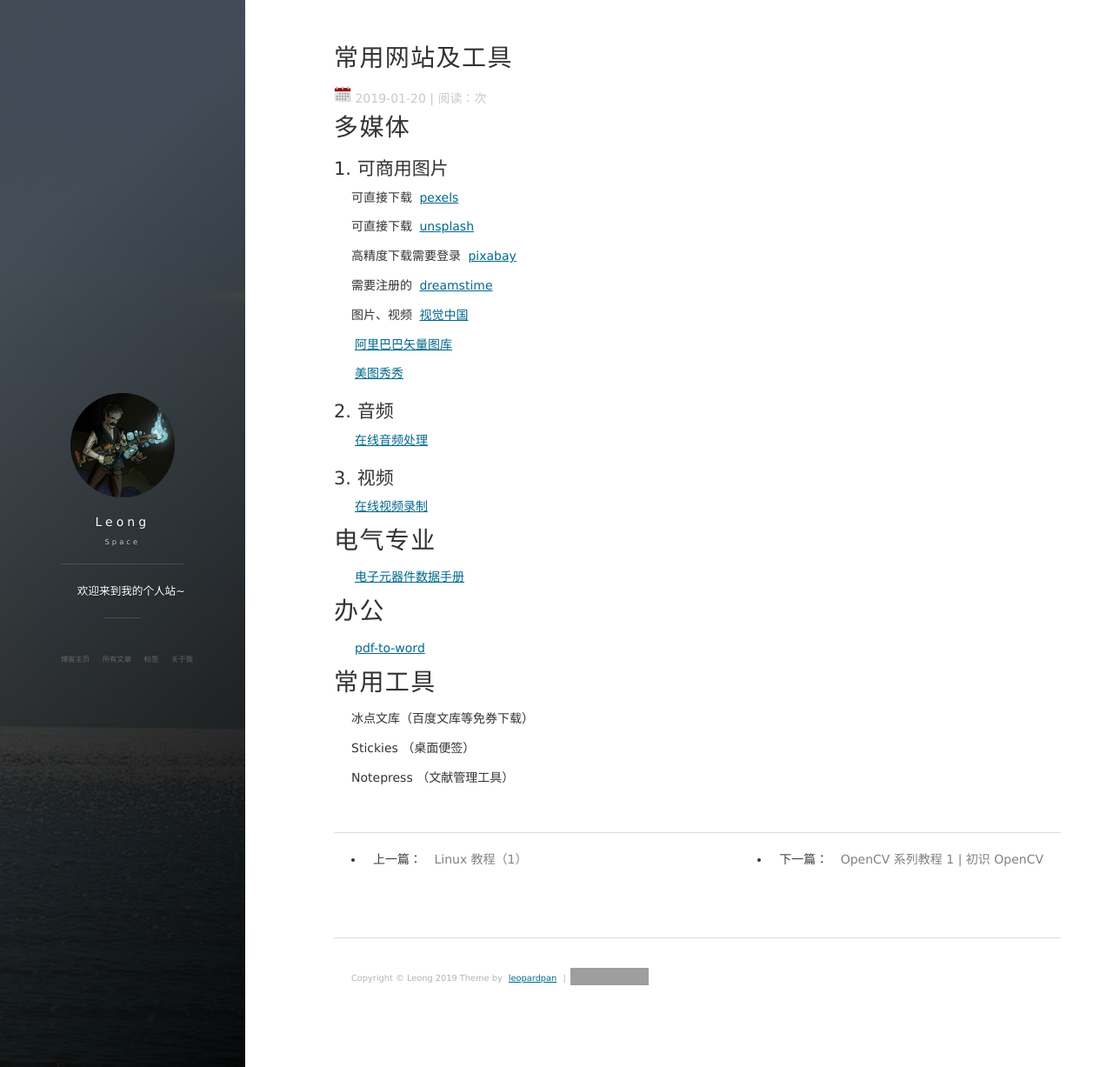
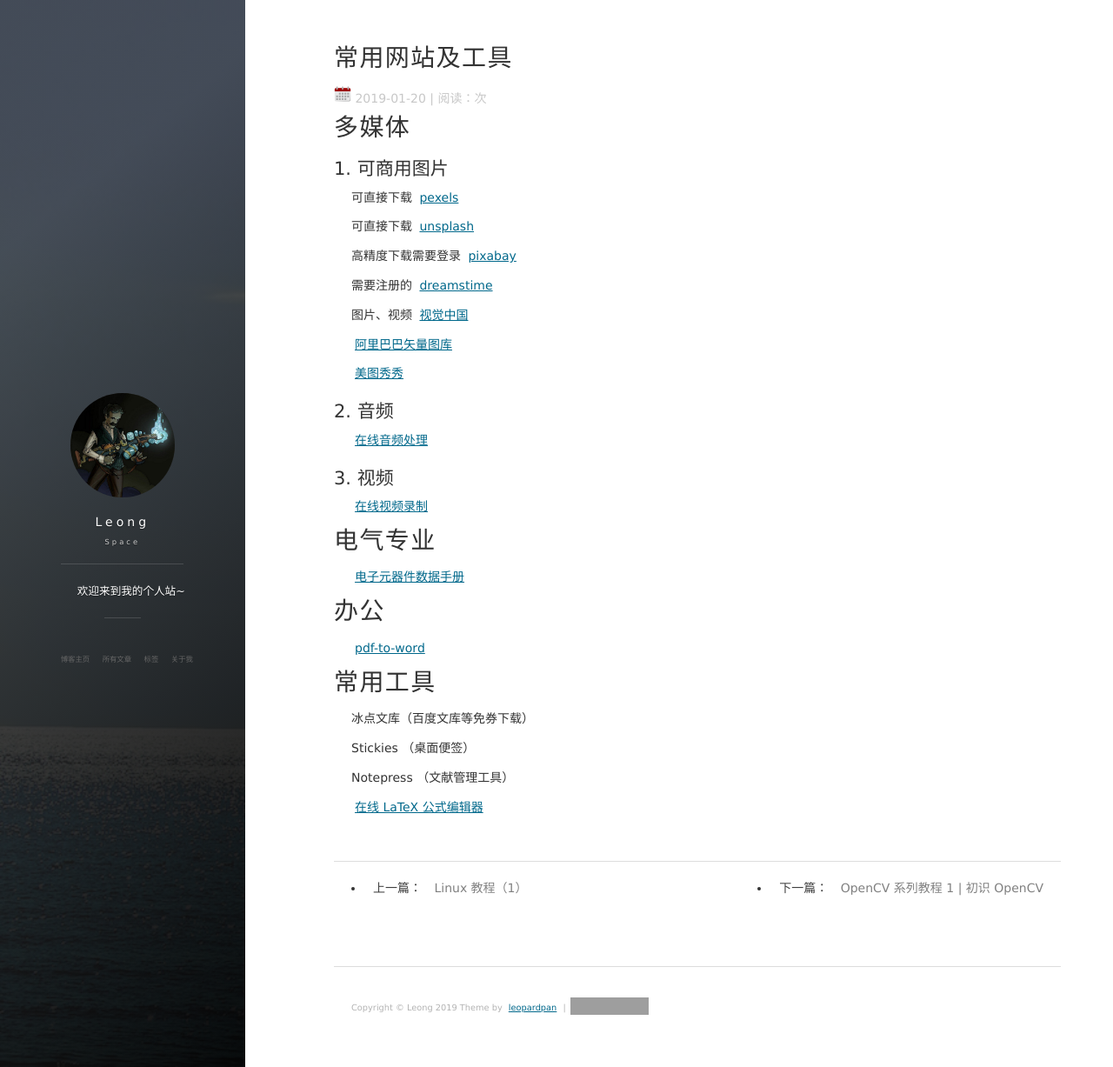
Before and after one commit to FLyingLSJ/flyinglsj.github.io, a Jekyll site: the page built from _posts/2019-01-20-常用网站及工具.md, in a window 1280 px wide and 1227 px high. Shown: the whole window at 87% size. Built offline with Jekyll 4.4.1, drawn with Linux system fonts in a browser that asks for light colours; nearby versions of some CDN libraries; comment, search, counter and statistics services are not loaded; grey boxes are pictures that could not be loaded.

Commit message:
Update 2019-01-20-常用网站及工具.md

```diff
--- a/_posts/2019-01-20-常用网站及工具.md
+++ b/_posts/2019-01-20-常用网站及工具.md
@@ -48,3 +48,5 @@
 Stickies （桌面便签）
 
 Notepress （文献管理工具）
+
+[在线 LaTeX 公式编辑器](https://www.codecogs.com/latex/eqneditor.php)
```
